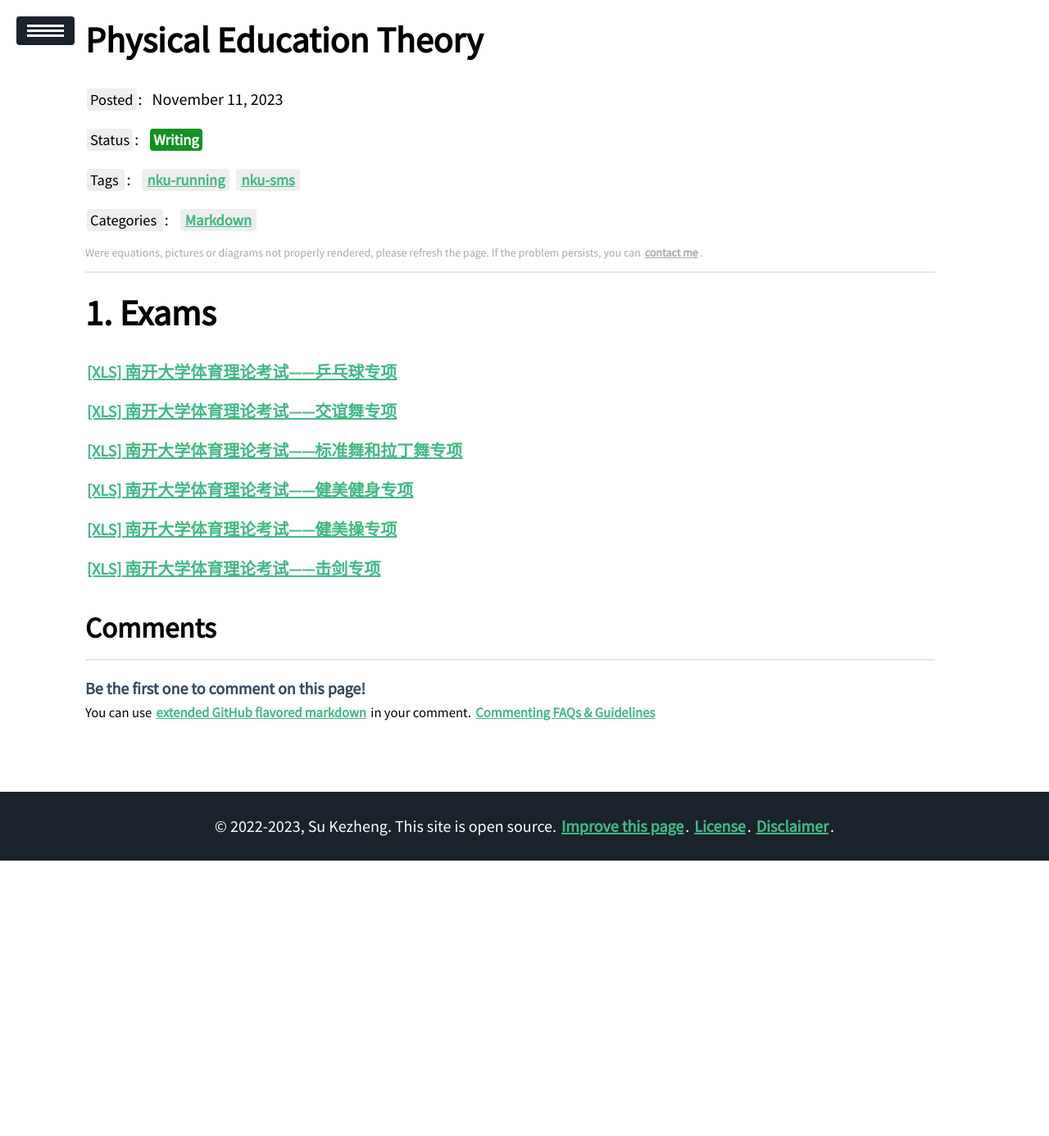
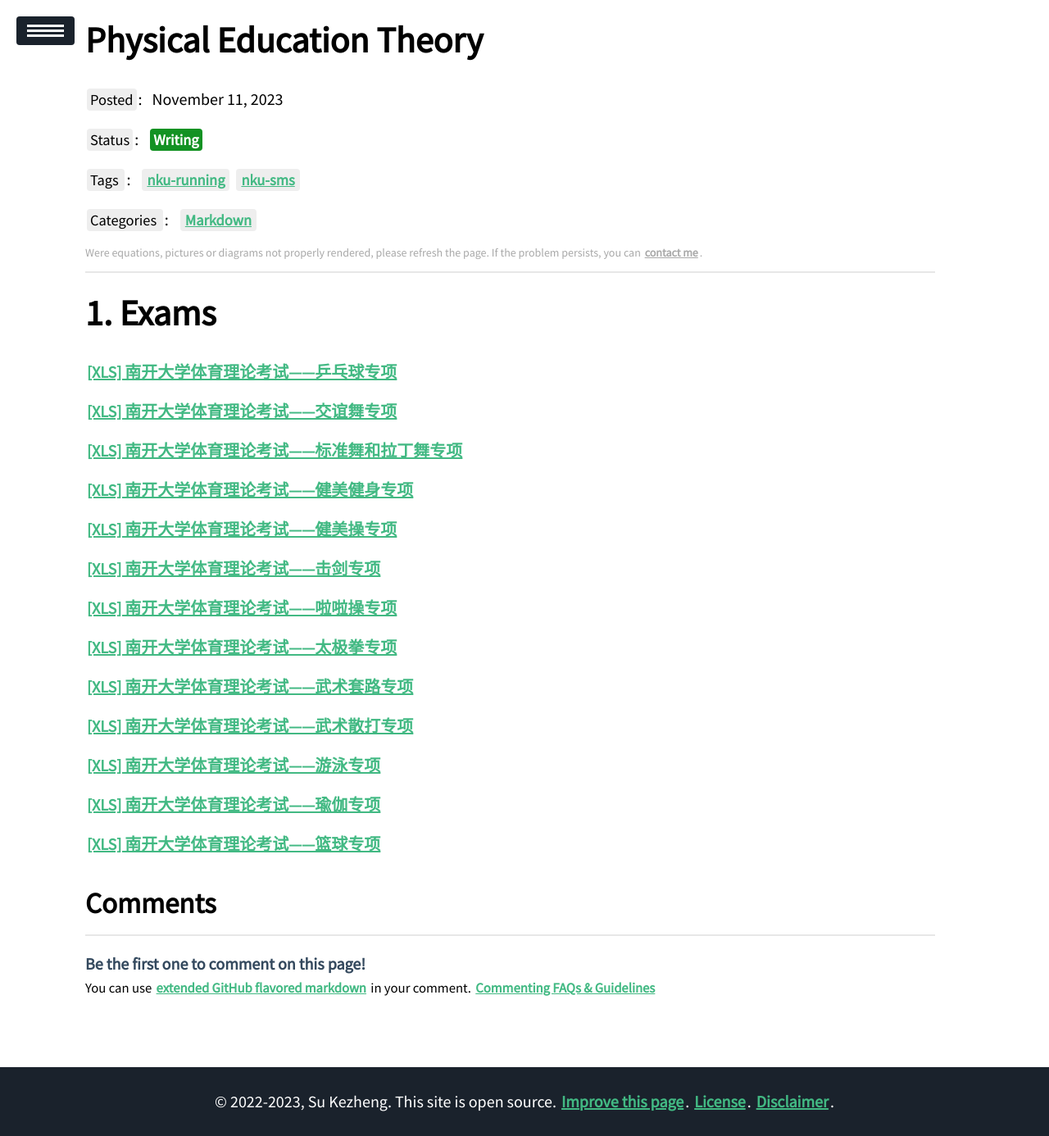
Before and after one commit to ssskz/ssskz.github.io, a Jekyll site: the page built from _posts/2023-11-11-NKU-Physical-Education-Theory-Exam.md, in a window 1280 px wide. Shown: the whole page at 82% size. Built offline with Jekyll 4.4.1, drawn with Linux system fonts in a browser that asks for light colours; our own code applies the rules of GitHub Pages for plain Markdown files; a script that is not in the unit is left out; before the commit the page ends 1050 px from its top, so only the background shows below that.

Commit message:
1
Signed-off-by: ssskz <12497590+ssskz@user.noreply.gitee.com>

```diff
--- a/_posts/2023-11-11-NKU-Physical-Education-Theory-Exam.md
+++ b/_posts/2023-11-11-NKU-Physical-Education-Theory-Exam.md
@@ -23,3 +23,17 @@ description: This is about the contents of Nankai University's Physical Educatio
 <p><a href="https://ssskz.github.io/materials/体育理论考试/[健美操].xls" target="_blank">[XLS] 南开大学体育理论考试——健美操专项 </a></p>
 
 <p><a href="https://ssskz.github.io/materials/体育理论考试/[击剑].xls" target="_blank">[XLS] 南开大学体育理论考试——击剑专项 </a></p>
+
+<p><a href="https://ssskz.github.io/materials/体育理论考试/[啦啦操].xls" target="_blank">[XLS] 南开大学体育理论考试——啦啦操专项 </a></p>
+
+<p><a href="https://ssskz.github.io/materials/体育理论考试/[太极拳].xls" target="_blank">[XLS] 南开大学体育理论考试——太极拳专项 </a></p>
+
+<p><a href="https://ssskz.github.io/materials/体育理论考试/[武术套路].xls" target="_blank">[XLS] 南开大学体育理论考试——武术套路专项 </a></p>
+
+<p><a href="https://ssskz.github.io/materials/体育理论考试/[武术散打].xls" target="_blank">[XLS] 南开大学体育理论考试——武术散打专项 </a></p>
+
+<p><a href="https://ssskz.github.io/materials/体育理论考试/[游泳].xls" target="_blank">[XLS] 南开大学体育理论考试——游泳专项 </a></p>
+
+<p><a href="https://ssskz.github.io/materials/体育理论考试/[瑜伽].xls" target="_blank">[XLS] 南开大学体育理论考试——瑜伽专项 </a></p>
+
+<p><a href="https://ssskz.github.io/materials/体育理论考试/[篮球].xls" target="_blank">[XLS] 南开大学体育理论考试——篮球专项 </a></p>
```
